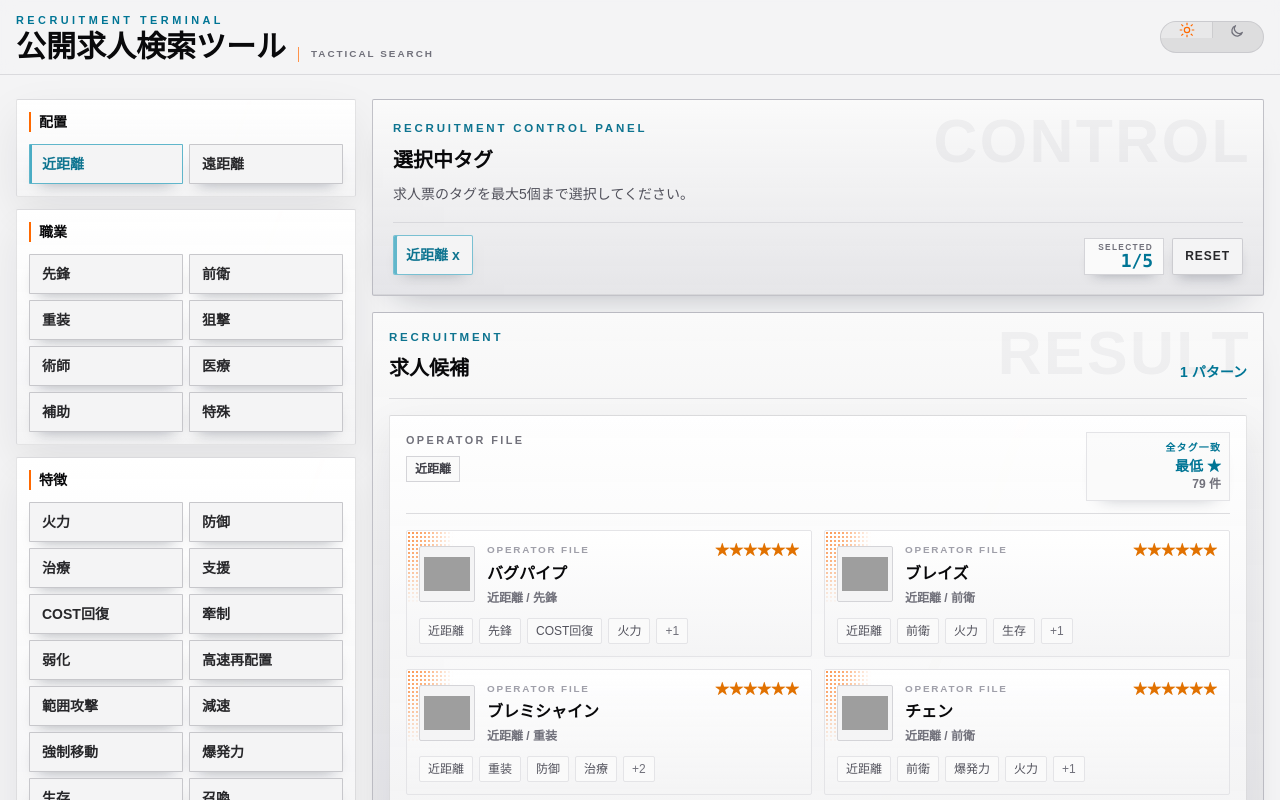
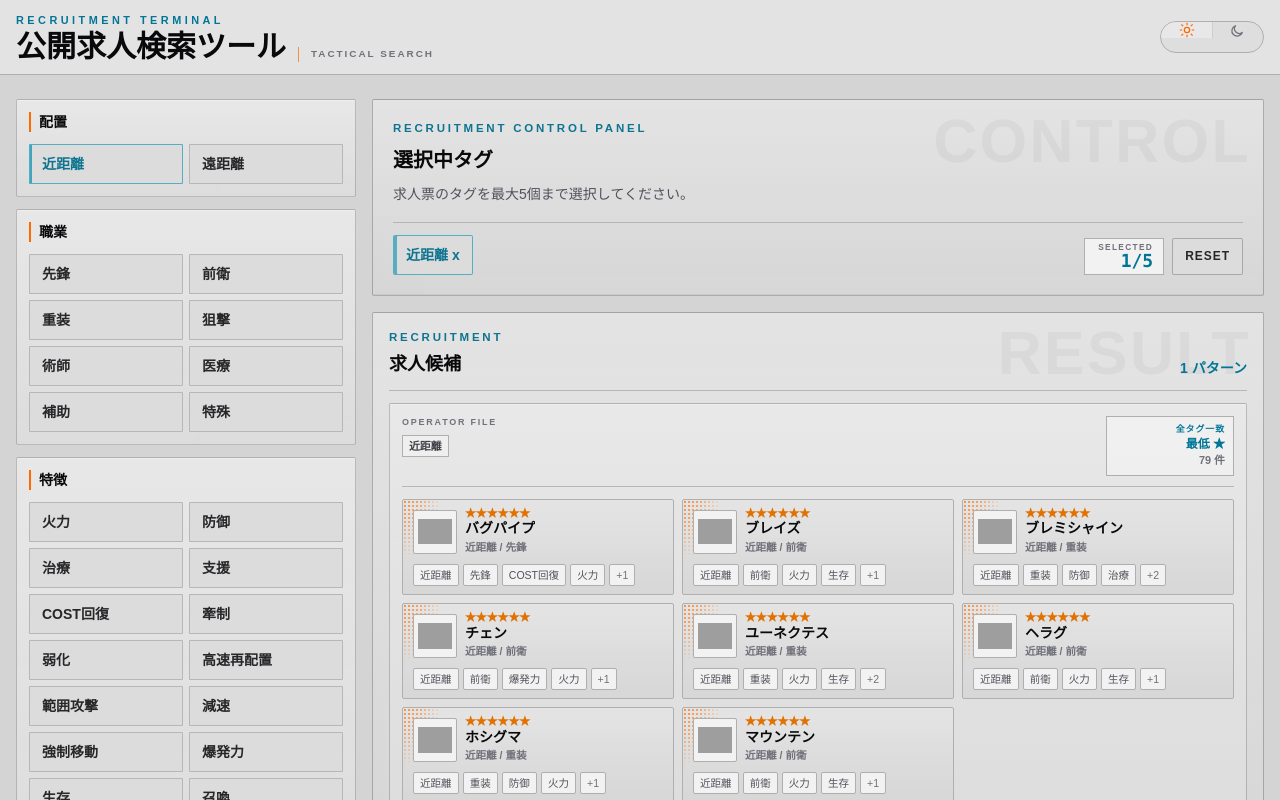
Before and after one commit to Assy0562/recruitment-terminal, a Next.js app: page / in a window 1280 px wide. Both pictures are taken after a click on the button "近距離". Shown: the top 800 px of the page. Built offline with nearby package versions, Linux system fonts and the light colour scheme; grey boxes are pictures that could not be loaded.

Commit message:
Refine result card density and light UI

```diff
--- a/src/app/globals.css
+++ b/src/app/globals.css
@@ -17,7 +17,7 @@
 body {
   min-height: 100vh;
   position: relative;
-  background: #f4f4f5;
+  background: #d4d4d4;
   color: #18181b;
   font-family: Arial, Helvetica, sans-serif;
   isolation: isolate;
@@ -64,55 +64,51 @@ button {
   position: relative;
   isolation: isolate;
   overflow: hidden;
-  border: 1px solid rgba(113, 113, 122, 0.3);
+  border: 1px solid rgba(95, 95, 95, 0.42);
   border-radius: 2px;
-  background: rgba(245, 245, 246, 0.96);
-  box-shadow: 0 8px 14px -6px rgba(15, 23, 42, 0.28);
+  background: #dcdcdc;
+
   color: #27272a;
 }
 
 :root.dark .terminal-button {
   border-color: rgba(82, 82, 91, 0.72);
   background: rgba(40, 40, 42, 0.98);
-  box-shadow: 0 9px 16px -6px rgba(0, 0, 0, 0.68);
+
   color: #e4e4e7;
 }
 
 .terminal-button:hover {
   border-color: rgba(8, 145, 178, 0.42);
-  background: rgba(255, 255, 255, 0.98);
-  box-shadow: 0 9px 16px -7px rgba(15, 23, 42, 0.3);
+  background: #f2f2f2;
+
   color: #164e63;
 }
 
 :root.dark .terminal-button:hover {
   border-color: rgba(103, 232, 249, 0.28);
   background: rgba(48, 48, 51, 0.98);
-  box-shadow: 0 10px 18px -7px rgba(0, 0, 0, 0.72);
+
   color: #f4f4f5;
 }
 
 .terminal-button-selected {
-  border-color: rgba(8, 145, 178, 0.52);
-  background: rgba(244, 244, 245, 0.98);
-  box-shadow:
-    inset 3px 0 0 rgba(8, 145, 178, 0.62),
-    0 8px 15px -10px rgba(15, 23, 42, 0.34);
+  border-color: rgba(8, 145, 178, 0.62);
+  background: #dcdcdc;
+  box-shadow: inset 3px 0 0 rgba(8, 145, 178, 0.62);
   color: #0e7490;
 }
 
 :root.dark .terminal-button-selected {
   border-color: rgba(103, 232, 249, 0.42);
   background: rgba(24, 24, 27, 0.96);
-  box-shadow:
-    inset 3px 0 0 rgba(103, 232, 249, 0.42),
-    0 9px 16px -10px rgba(0, 0, 0, 0.72);
+  box-shadow: inset 3px 0 0 rgba(103, 232, 249, 0.42);
   color: #a5f3fc;
 }
 
 .terminal-button-selected:hover {
   border-color: rgba(8, 145, 178, 0.64);
-  background: rgba(255, 255, 255, 0.98);
+  background: #f2f2f2;
   color: #155e75;
 }
 
@@ -124,13 +120,13 @@ button {
 
 .terminal-button-warn:hover {
   border-color: rgba(249, 115, 22, 0.38);
-  box-shadow: 0 9px 16px -7px rgba(154, 52, 18, 0.32);
+
   color: #9a3412;
 }
 
 :root.dark .terminal-button-warn:hover {
   border-color: rgba(251, 146, 60, 0.3);
-  box-shadow: 0 10px 18px -7px rgba(0, 0, 0, 0.7);
+
   color: #fed7aa;
 }
 
@@ -139,21 +135,21 @@ button {
   overflow: hidden;
   border: 1px solid rgba(113, 113, 122, 0.34);
   border-radius: 1px;
-  background: #f4f4f5;
-  box-shadow: 0 9px 15px -9px rgba(15, 23, 42, 0.34);
+  background: #dcdcdc;
+
   color: #27272a;
 }
 
 :root.dark .recruitment-tag-button {
   border-color: rgba(82, 82, 91, 0.8);
   background: #202023;
-  box-shadow: 0 10px 16px -9px rgba(0, 0, 0, 0.78);
+
   color: #f4f4f5;
 }
 
 .recruitment-tag-button:hover {
   border-color: rgba(8, 145, 178, 0.42);
-  background: #ffffff;
+  background: #e8e8e8;
   color: #164e63;
 }
 
@@ -165,15 +161,15 @@ button {
 
 .recruitment-tag-button-selected {
   border-color: rgba(8, 145, 178, 0.62);
-  background: #f4f4f5;
-  box-shadow: 0 10px 16px -11px rgba(15, 23, 42, 0.38);
+  background: #dcdcdc;
+
   color: #0e7490;
 }
 
 :root.dark .recruitment-tag-button-selected {
   border-color: rgba(103, 232, 249, 0.48);
   background: #202023;
-  box-shadow: 0 10px 16px -11px rgba(0, 0, 0, 0.82);
+
   color: #a5f3fc;
 }
 
@@ -191,7 +187,7 @@ button {
 
 .recruitment-tag-button-selected:hover {
   border-color: rgba(8, 145, 178, 0.7);
-  background: #ffffff;
+  background: #e8e8e8;
   color: #155e75;
 }
 
@@ -204,14 +200,12 @@ button {
 .terminal-panel {
   position: relative;
   overflow: hidden;
-  border: 1px solid rgba(39, 39, 42, 0.12);
+  border: 1px solid rgba(95, 95, 95, 0.34);
   border-radius: 2px;
   background:
-    linear-gradient(180deg, rgba(255, 255, 255, 0.94), rgba(244, 244, 245, 0.9)),
+    linear-gradient(180deg, rgba(232, 232, 232, 0.98), rgba(220, 220, 220, 0.96)),
     linear-gradient(110deg, transparent 0 62%, rgba(251, 146, 60, 0.055) 62% 63%, transparent 63%);
-  box-shadow:
-    inset 0 1px 0 rgba(255, 255, 255, 0.62),
-    0 18px 46px rgba(15, 23, 42, 0.08);
+  box-shadow: inset 0 1px 0 rgba(255, 255, 255, 0.28);
 }
 
 :root.dark .terminal-panel {
@@ -219,9 +213,7 @@ button {
   background:
     linear-gradient(180deg, rgba(28, 28, 31, 0.96), rgba(18, 18, 20, 0.97)),
     linear-gradient(110deg, transparent 0 62%, rgba(251, 146, 60, 0.055) 62% 63%, transparent 63%);
-  box-shadow:
-    inset 0 1px 0 rgba(255, 255, 255, 0.04),
-    0 24px 70px rgba(0, 0, 0, 0.18);
+  box-shadow: inset 0 1px 0 rgba(255, 255, 255, 0.04);
 }
 
 .terminal-panel::before {
@@ -254,13 +246,11 @@ button {
 }
 
 .recruitment-console-panel {
-  border-color: rgba(161, 161, 170, 0.62);
+  border-color: rgba(95, 95, 95, 0.42);
   background:
-    linear-gradient(180deg, rgba(250, 250, 250, 0.98), rgba(228, 228, 231, 0.94)),
+    linear-gradient(180deg, rgba(228, 228, 228, 0.98), rgba(214, 214, 214, 0.96)),
     linear-gradient(90deg, rgba(8, 145, 178, 0.06), transparent 34%);
-  box-shadow:
-    0 18px 34px -24px rgba(15, 23, 42, 0.36),
-    inset 0 -1px 0 rgba(39, 39, 42, 0.08);
+  box-shadow: inset 0 -1px 0 rgba(39, 39, 42, 0.08);
 }
 
 :root.dark .recruitment-console-panel {
@@ -268,9 +258,7 @@ button {
   background:
     linear-gradient(180deg, rgba(31, 31, 34, 0.98), rgba(20, 20, 22, 0.98)),
     linear-gradient(90deg, rgba(8, 145, 178, 0.08), transparent 34%);
-  box-shadow:
-    0 22px 42px -24px rgba(0, 0, 0, 0.72),
-    inset 0 -1px 0 rgba(255, 255, 255, 0.04);
+  box-shadow: inset 0 -1px 0 rgba(255, 255, 255, 0.04);
   color: #f4f4f5;
 }
 
@@ -305,7 +293,7 @@ button {
 }
 
 .terminal-divider {
-  border-color: rgba(212, 212, 216, 0.78);
+  border-color: rgba(175, 175, 175, 0.84);
 }
 
 :root.dark .terminal-divider {
--- a/src/components/CombinationCandidates.tsx
+++ b/src/components/CombinationCandidates.tsx
@@ -16,6 +16,41 @@ type StoredExpandedCandidates = {
 
 const expandedCandidatesStorageKey =
   "recruitment-terminal:expanded-candidates";
+
+function getPreviewOperatorLimit(width: number): number {
+  if (width >= 1440) {
+    return 12;
+  }
+
+  if (width >= 1024) {
+    return 8;
+  }
+
+  if (width >= 768) {
+    return 6;
+  }
+
+  return 4;
+}
+
+function usePreviewOperatorLimit() {
+  const [previewOperatorLimit, setPreviewOperatorLimit] = useState(4);
+
+  useEffect(() => {
+    function updatePreviewOperatorLimit() {
+      setPreviewOperatorLimit(getPreviewOperatorLimit(window.innerWidth));
+    }
+
+    updatePreviewOperatorLimit();
+    window.addEventListener("resize", updatePreviewOperatorLimit);
+
+    return () => {
+      window.removeEventListener("resize", updatePreviewOperatorLimit);
+    };
+  }, []);
+
+  return previewOperatorLimit;
+}
 
 function createSelectedTagsKey(selectedTags: string[]): string {
   return selectedTags.join("__");
@@ -51,6 +86,7 @@ export function CombinationCandidates({
   selectedTags
 }: CombinationCandidatesProps) {
   const selectedTagsKey = createSelectedTagsKey(selectedTags);
+  const previewOperatorLimit = usePreviewOperatorLimit();
   const [expandedCandidateIds, setExpandedCandidateIds] = useState<string[]>(
     () => {
       if (selectedTags.length === 0) {
@@ -94,12 +130,12 @@ export function CombinationCandidates({
   }
 
   return (
-    <section className="terminal-panel terminal-panel-plain recruitment-console-panel p-4">
+    <section className="terminal-panel terminal-panel-plain recruitment-console-panel p-3 sm:p-4">
       <span className="terminal-watermark">Result</span>
-      <div className="flex flex-col gap-2 border-b pb-4 terminal-divider sm:flex-row sm:items-end sm:justify-between">
+      <div className="flex flex-col gap-2 border-b pb-3 terminal-divider sm:flex-row sm:items-end sm:justify-between">
         <div>
           <p className="terminal-kicker">Recruitment</p>
-          <h2 className="mt-2 text-xl font-black text-zinc-950 dark:text-zinc-50">
+          <h2 className="mt-1 text-lg font-black text-zinc-950 dark:text-zinc-50">
             {"\u6c42\u4eba\u5019\u88dc"}
           </h2>
         </div>
@@ -118,21 +154,22 @@ export function CombinationCandidates({
       </div>
 
       {selectedTags.length === 0 ? (
-        <div className="mt-4 border border-zinc-300 bg-white/55 p-4 text-sm leading-6 text-zinc-600 dark:border-zinc-800 dark:bg-zinc-950/70 dark:text-zinc-400">
+        <div className="mt-3 border border-[#afafaf] bg-[#f2f2f2]/80 p-3 text-sm leading-6 text-zinc-600 dark:border-zinc-800 dark:bg-zinc-950/70 dark:text-zinc-400">
           {"\u624b\u5143\u306e\u6c42\u4eba\u30bf\u30b0\u3092\u9078\u3076\u3068\u3001\u4f7f\u7528\u3067\u304d\u308b\u30bf\u30b0\u7d44\u307f\u5408\u308f\u305b\u3068\u5019\u88dc\u3092\u8868\u793a\u3057\u307e\u3059\u3002"}
         </div>
       ) : candidates.length === 0 ? (
-        <div className="mt-4 border border-orange-500/35 bg-orange-100/65 p-4 text-sm text-orange-800 dark:border-orange-400/35 dark:bg-orange-400/10 dark:text-orange-100">
+        <div className="mt-3 border border-orange-500/35 bg-orange-100/65 p-3 text-sm text-orange-800 dark:border-orange-400/35 dark:bg-orange-400/10 dark:text-orange-100">
           {"\u6709\u52b9\u306a\u7d44\u307f\u5408\u308f\u305b\u304c\u3042\u308a\u307e\u305b\u3093\u3002\u30bf\u30b0\u3092\u9078\u3073\u76f4\u3057\u3066\u304f\u3060\u3055\u3044\u3002"}
         </div>
       ) : (
-        <div className="mt-4 grid gap-4">
+        <div className="mt-3 grid gap-3">
           {candidates.map((candidate) => (
             <CandidateCard
               candidate={candidate}
               isExpanded={expandedCandidateIds.includes(candidate.id)}
               key={candidate.id}
               onToggleExpanded={toggleCandidate}
+              previewOperatorLimit={previewOperatorLimit}
             />
           ))}
         </div>
@@ -144,14 +181,16 @@ export function CombinationCandidates({
 function CandidateCard({
   candidate,
   isExpanded,
-  onToggleExpanded
+  onToggleExpanded,
+  previewOperatorLimit
 }: {
   candidate: TagCombinationCandidate;
   isExpanded: boolean;
   onToggleExpanded: (candidateId: string) => void;
+  previewOperatorLimit: number;
 }) {
   const isHighValue = candidate.minRarity >= 5;
-  const previewOperators = candidate.operators.slice(0, 4);
+  const previewOperators = candidate.operators.slice(0, previewOperatorLimit);
   const remainingCount = candidate.operators.length - previewOperators.length;
   const visibleOperators = isExpanded ? candidate.operators : previewOperators;
   const usesAllSelectedTags = candidate.tags.length === candidate.selectedTagCount;
@@ -159,19 +198,19 @@ function CandidateCard({
   return (
     <article
       className={[
-        "terminal-panel terminal-panel-plain p-4",
+        "terminal-panel terminal-panel-plain p-3",
         isHighValue ? "border-orange-500/45 dark:border-orange-400/38" : ""
       ].join(" ")}
     >
-      <div className="flex flex-col gap-3 border-b pb-3 terminal-divider sm:flex-row sm:items-start sm:justify-between">
+      <div className="flex flex-col gap-2 border-b pb-2.5 terminal-divider sm:flex-row sm:items-start sm:justify-between">
         <div className="min-w-0">
-          <p className="mb-2 text-[0.68rem] font-black uppercase tracking-[0.22em] text-zinc-500 dark:text-zinc-500">
+          <p className="mb-1.5 text-[0.56rem] font-black uppercase tracking-[0.2em] text-zinc-500 dark:text-zinc-500">
             Operator File
           </p>
-          <div className="flex flex-wrap gap-2">
+          <div className="flex flex-wrap gap-1.5">
             {candidate.tags.map((tag) => (
               <span
-                className="border border-zinc-300 bg-zinc-50/70 px-2 py-1 text-xs font-semibold text-zinc-700 dark:border-zinc-700 dark:bg-zinc-900/70 dark:text-zinc-300"
+                className="border border-[#afafaf] bg-[#f2f2f2]/75 px-1.5 py-0.5 text-[0.68rem] font-semibold leading-4 text-zinc-700 dark:border-zinc-700 dark:bg-zinc-900/70 dark:text-zinc-300"
                 key={tag}
               >
                 {tag}
@@ -180,30 +219,30 @@ function CandidateCard({
           </div>
         </div>
 
-        <div className="grid min-w-36 grid-cols-3 gap-1 border border-zinc-200 bg-zinc-50/75 p-2 text-right shadow-[0_10px_18px_-16px_rgba(15,23,42,0.42)] sm:block dark:border-zinc-800 dark:bg-zinc-950/55">
+        <div className="grid min-w-32 grid-cols-3 gap-1 border border-[#afafaf] bg-[#f2f2f2]/78 px-2 py-1.5 text-right sm:block dark:border-zinc-800 dark:bg-zinc-950/55">
           {usesAllSelectedTags ? (
-            <p className="text-[0.62rem] font-black uppercase tracking-[0.12em] text-cyan-700 dark:text-cyan-300">
+            <p className="text-[0.56rem] font-black uppercase tracking-[0.1em] text-cyan-700 dark:text-cyan-300">
               {"\u5168\u30bf\u30b0\u4e00\u81f4"}
             </p>
           ) : null}
           <p
             className={
               isHighValue
-                ? "text-sm font-black text-orange-700 dark:text-orange-300"
-                : "text-sm font-black text-cyan-700 dark:text-cyan-300"
+                ? "text-xs font-black text-orange-700 dark:text-orange-300"
+                : "text-xs font-black text-cyan-700 dark:text-cyan-300"
             }
           >
             {"\u6700\u4f4e "}
             {getRarityLabel(candidate.minRarity)}
           </p>
-          <p className="text-xs font-black text-zinc-500">
+          <p className="text-[0.68rem] font-black text-zinc-500">
             {candidate.operators.length}
             {" \u4ef6"}
           </p>
         </div>
       </div>
 
-      <div className="mt-4 grid gap-3 xl:grid-cols-2">
+      <div className="mt-3 grid gap-2 md:grid-cols-2 lg:grid-cols-[repeat(auto-fit,minmax(230px,1fr))]">
         {visibleOperators.map((operator) => (
           <OperatorCard key={operator.id} operator={operator} />
         ))}
@@ -211,7 +250,7 @@ function CandidateCard({
 
       {remainingCount > 0 ? (
         <button
-          className="terminal-button terminal-button-selected mt-3 w-full px-3 py-2 text-left text-xs font-semibold tracking-[0.08em] transition"
+          className="terminal-button terminal-button-selected mt-2.5 w-full px-2.5 py-1.5 text-left text-[0.68rem] font-semibold tracking-[0.08em] transition"
           onClick={() => onToggleExpanded(candidate.id)}
           type="button"
         >
--- a/src/components/Header.tsx
+++ b/src/components/Header.tsx
@@ -2,8 +2,8 @@ import { ThemeToggle } from "./ThemeToggle";
 
 export function Header() {
   return (
-    <header className="border-b border-zinc-300/80 bg-zinc-100/92 backdrop-blur dark:border-zinc-800 dark:bg-zinc-950/94">
-      <div className="mx-auto flex max-w-7xl flex-col gap-3 px-4 py-3 sm:flex-row sm:items-center sm:justify-between">
+    <header className="border-b border-[#afafaf] bg-[#e4e4e4]/95 backdrop-blur dark:border-zinc-800 dark:bg-zinc-950/94">
+      <div className="mx-auto flex max-w-[1500px] flex-col gap-3 px-4 py-3 sm:flex-row sm:items-center sm:justify-between">
         <div className="min-w-0">
           <p className="text-[0.68rem] font-black uppercase tracking-[0.32em] text-cyan-700 dark:text-cyan-300">
             Recruitment Terminal
--- a/src/components/OperatorCard.tsx
+++ b/src/components/OperatorCard.tsx
@@ -23,11 +23,11 @@ export function OperatorCard({ operator }: OperatorCardProps) {
 
   return (
     <Link
-      className="group relative block overflow-hidden rounded-[2px] border border-zinc-200 bg-[linear-gradient(180deg,rgba(255,255,255,0.95),rgba(244,244,245,0.9))] p-3 transition hover:border-cyan-700/45 hover:shadow-[0_10px_18px_-16px_rgba(8,145,178,0.42)] focus:outline-none focus-visible:border-cyan-700 focus-visible:ring-2 focus-visible:ring-cyan-700/20 dark:border-zinc-800 dark:bg-[linear-gradient(180deg,rgba(24,24,27,0.96),rgba(9,9,11,0.98))] dark:hover:border-cyan-300/40 dark:hover:shadow-[0_12px_20px_-16px_rgba(103,232,249,0.36)] dark:focus-visible:border-cyan-300 dark:focus-visible:ring-cyan-300/25"
+      className="group relative block min-w-0 overflow-hidden rounded-[2px] border border-[#afafaf] bg-[linear-gradient(180deg,rgba(228,228,228,0.96),rgba(214,214,214,0.93))] px-2.5 py-2 transition hover:border-cyan-700/45 focus:outline-none focus-visible:border-cyan-700 focus-visible:ring-2 focus-visible:ring-cyan-700/20 dark:border-zinc-800 dark:bg-[linear-gradient(180deg,rgba(24,24,27,0.96),rgba(9,9,11,0.98))] dark:hover:border-cyan-300/40 dark:focus-visible:border-cyan-300 dark:focus-visible:ring-cyan-300/25"
       href={`/operators/${operator.id}`}
     >
       <span
-        className="pointer-events-none absolute left-0 top-0 h-20 w-12"
+        className="pointer-events-none absolute left-0 top-0 h-16 w-10"
         style={{
           backgroundImage: `radial-gradient(circle, ${rarityDotColor[operator.rarity]} 0 0.68px, transparent 0.86px)`,
           backgroundPosition: "0 0, 2px 2px",
@@ -41,52 +41,49 @@ export function OperatorCard({ operator }: OperatorCardProps) {
         }}
       />
 
-      <div className="relative flex items-start justify-between gap-3">
-        <div className="flex min-w-0 items-center gap-3">
-          <div className="relative h-14 w-14 shrink-0 overflow-hidden rounded-[2px] border border-zinc-300 bg-zinc-100 dark:border-zinc-700 dark:bg-zinc-900">
+      <div className="relative flex min-w-0 items-center gap-2">
+        <div className="flex min-w-0 items-center gap-2">
+          <div className="relative h-11 w-11 shrink-0 overflow-hidden rounded-[2px] border border-[#afafaf] bg-[#f2f2f2] dark:border-zinc-700 dark:bg-zinc-900">
             <Image
               alt={operator.name}
               className="object-contain p-1"
               fill
-              sizes="56px"
+              sizes="44px"
               src={operator.imageUrl}
             />
           </div>
           <div className="min-w-0">
-            <p className="text-[0.62rem] font-black uppercase tracking-[0.18em] text-zinc-400 dark:text-zinc-600">
-              Operator File
+            <p
+              className={[
+                "text-[0.68rem] font-black leading-none",
+                isHighRarity
+                  ? "text-amber-600 dark:text-amber-300"
+                  : "text-cyan-700 dark:text-cyan-300"
+              ].join(" ")}
+            >
+              {getRarityLabel(operator.rarity)}
             </p>
-            <h3 className="mt-1 truncate text-base font-bold text-zinc-950 dark:text-zinc-50">
+            <h3 className="mt-0.5 truncate text-sm font-black leading-tight text-zinc-950 dark:text-zinc-50">
               {operator.name}
             </h3>
-            <p className="mt-1 text-xs font-semibold text-zinc-500">
+            <p className="mt-0.5 truncate text-[0.66rem] font-semibold text-zinc-500">
               {operator.position} / {operator.profession}
             </p>
           </div>
         </div>
-        <p
-          className={[
-            "shrink-0 text-right text-sm font-black leading-none",
-            isHighRarity
-              ? "text-amber-600 dark:text-amber-300"
-              : "text-cyan-700 dark:text-cyan-300"
-          ].join(" ")}
-        >
-          {getRarityLabel(operator.rarity)}
-        </p>
       </div>
 
-      <div className="relative mt-3 flex flex-wrap gap-1.5">
+      <div className="relative mt-2 flex flex-wrap gap-1">
         {visibleTags.map((tag) => (
           <span
-            className="rounded-[2px] border border-zinc-200 bg-zinc-50 px-2 py-1 text-xs text-zinc-600 dark:border-zinc-800 dark:bg-zinc-900 dark:text-zinc-400"
+            className="rounded-[2px] border border-[#afafaf] bg-[#f2f2f2] px-1.5 py-0.5 text-[0.66rem] leading-4 text-zinc-600 dark:border-zinc-800 dark:bg-zinc-900 dark:text-zinc-400"
             key={tag}
           >
             {tag}
           </span>
         ))}
         {hiddenTagCount > 0 ? (
-          <span className="rounded-[2px] border border-zinc-200 bg-zinc-50 px-2 py-1 text-xs text-zinc-500 dark:border-zinc-800 dark:bg-zinc-900 dark:text-zinc-500">
+          <span className="rounded-[2px] border border-[#afafaf] bg-[#f2f2f2] px-1.5 py-0.5 text-[0.66rem] leading-4 text-zinc-500 dark:border-zinc-800 dark:bg-zinc-900 dark:text-zinc-500">
             +{hiddenTagCount}
           </span>
         ) : null}
--- a/src/components/OperatorSdModel.tsx
+++ b/src/components/OperatorSdModel.tsx
@@ -30,7 +30,7 @@ export function OperatorSdModel({
   return (
     <div
       aria-label={`${operatorName} SD`}
-      className="w-40 overflow-hidden border border-zinc-300 bg-zinc-200/55 shadow-[0_10px_22px_rgba(15,23,42,0.08)] dark:border-zinc-800 dark:bg-zinc-950/65 dark:shadow-[0_10px_24px_rgba(0,0,0,0.22)]"
+      className="w-40 overflow-hidden border border-[#afafaf] bg-[#dcdcdc]/70 dark:border-zinc-800 dark:bg-zinc-950/65"
       role="img"
     >
       <div className="relative h-40 w-40 overflow-hidden">
@@ -53,7 +53,7 @@ export function OperatorSdModel({
         )}
       </div>
       {children ? (
-        <div className="border-t border-zinc-300/80 bg-zinc-100/90 px-2 py-2 dark:border-zinc-800 dark:bg-zinc-950/86">
+        <div className="border-t border-[#afafaf] bg-[#f2f2f2]/82 px-2 py-2 dark:border-zinc-800 dark:bg-zinc-950/86">
           {children}
         </div>
       ) : null}
--- a/src/components/RecruitmentApp.tsx
+++ b/src/components/RecruitmentApp.tsx
@@ -89,7 +89,7 @@ export function RecruitmentApp() {
   }
 
   return (
-    <main className="mx-auto grid max-w-7xl gap-4 px-4 py-6 lg:grid-cols-[340px_1fr]">
+    <main className="mx-auto grid max-w-[1500px] gap-4 px-4 py-6 lg:grid-cols-[340px_minmax(0,1fr)]">
       <TagSelector
         maxSelectedTags={maxSelectedTags}
         onToggleTag={toggleTag}
--- a/src/components/SelectedTags.tsx
+++ b/src/components/SelectedTags.tsx
@@ -56,7 +56,7 @@ export function SelectedTags({
         </div>
 
         <div className="flex shrink-0 items-stretch gap-2 sm:justify-end">
-          <div className="grid min-h-9 min-w-20 border border-zinc-300 bg-zinc-50 px-2.5 py-1 text-right shadow-[0_8px_14px_-10px_rgba(15,23,42,0.42)] dark:border-zinc-700 dark:bg-zinc-950/70">
+          <div className="grid min-h-9 min-w-20 border border-[#afafaf] bg-[#f2f2f2] px-2.5 py-1 text-right dark:border-zinc-700 dark:bg-zinc-950/70">
             <p className="text-[0.52rem] font-black uppercase leading-none tracking-[0.16em] text-zinc-500">
               Selected
             </p>
--- a/src/components/ThemeToggle.tsx
+++ b/src/components/ThemeToggle.tsx
@@ -81,7 +81,7 @@ export function ThemeToggle() {
     <button
       aria-label="テーマを切り替える"
       aria-pressed={isDark}
-      className="group inline-grid h-8 w-[104px] grid-cols-2 overflow-hidden rounded-full border border-zinc-400/30 bg-zinc-900/10 text-zinc-500 shadow-[0_10px_18px_-17px_rgba(15,23,42,0.5)] transition duration-200 hover:border-orange-500/40 dark:border-zinc-700/75 dark:bg-zinc-900/64 dark:text-zinc-500 dark:shadow-[0_12px_22px_-18px_rgba(0,0,0,0.9)]"
+      className="group inline-grid h-8 w-[104px] grid-cols-2 overflow-hidden rounded-full border border-[#afafaf] bg-[#dcdcdc]/80 text-zinc-500 transition duration-200 hover:border-orange-500/40 dark:border-zinc-700/75 dark:bg-zinc-900/64 dark:text-zinc-500"
       onClick={toggleTheme}
       type="button"
     >
@@ -90,7 +90,7 @@ export function ThemeToggle() {
           "flex items-center justify-center transition duration-200",
           isDark
             ? "text-zinc-500 dark:text-zinc-500"
-            : "bg-white/35 text-orange-500 dark:bg-white/[0.05] dark:text-orange-400"
+            : "bg-[#f2f2f2]/50 text-orange-500 dark:bg-white/[0.05] dark:text-orange-400"
         ].join(" ")}
       >
         <SunIcon />
@@ -99,7 +99,7 @@ export function ThemeToggle() {
         className={[
           "flex items-center justify-center border-l border-zinc-500/15 transition duration-200 dark:border-zinc-700/60",
           isDark
-            ? "bg-black/[0.04] text-orange-500 dark:bg-white/[0.05] dark:text-orange-400"
+            ? "bg-[#f2f2f2]/40 text-orange-500 dark:bg-white/[0.05] dark:text-orange-400"
             : "text-zinc-500 dark:text-zinc-500"
         ].join(" ")}
       >
```
Also changed, not shown: src/app/operators/[id]/page.tsx (+10 -10 lines).
